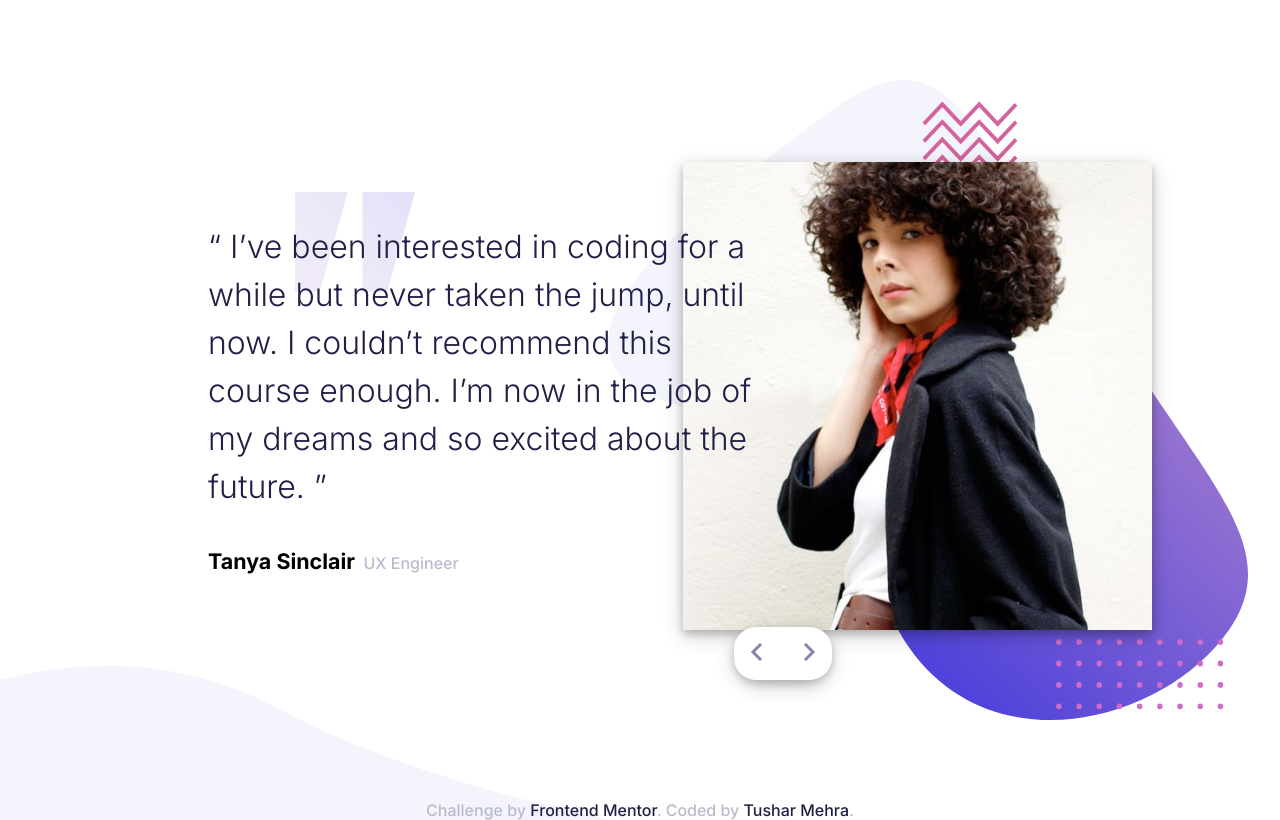
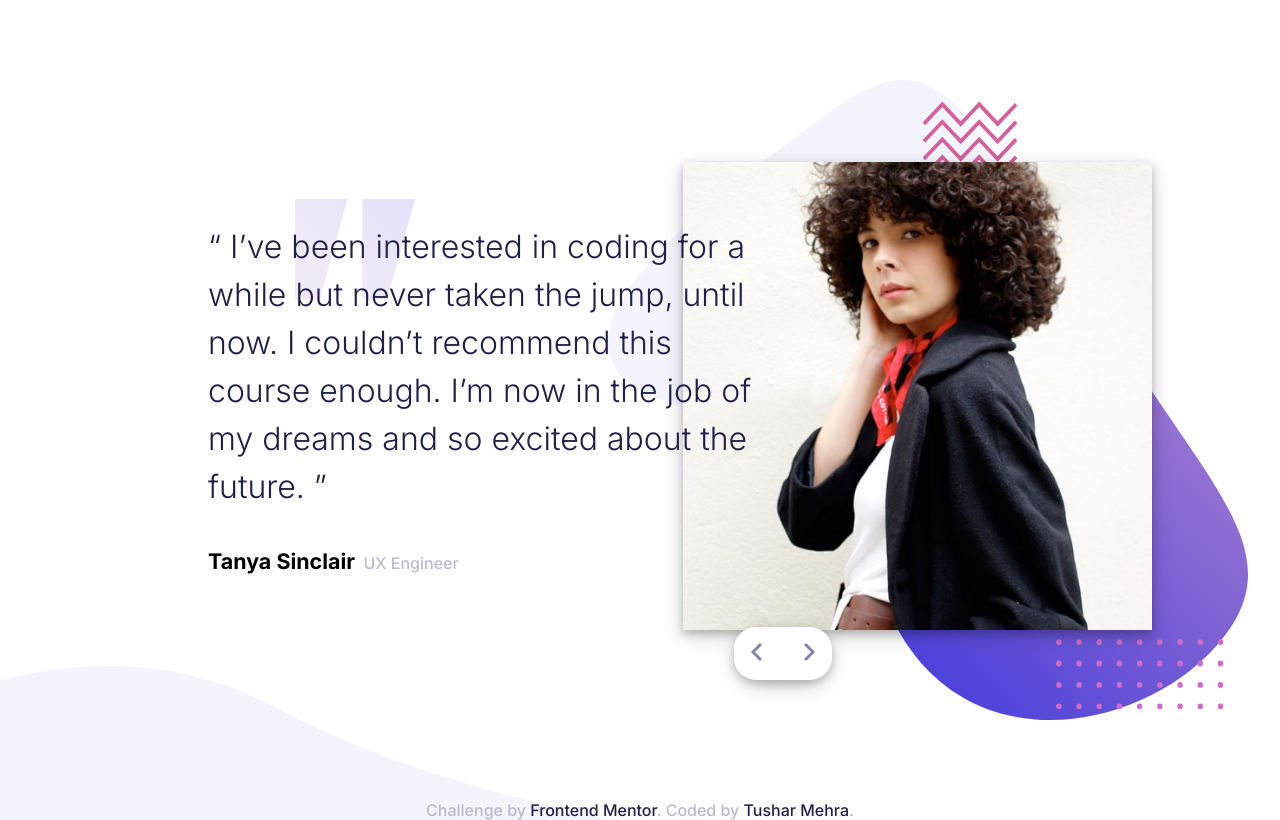
Before and after one commit to tushar416/coding-bootcamp-testimonials-sliders, a plain HTML site: page index.html in a window 1280 px wide. Drawn offline with Linux system fonts and the light colour scheme.

Commit message:
Update style.css

```diff
--- a/style.css
+++ b/style.css
@@ -68,7 +68,7 @@ a {
   width: 40rem;
   background-image: url("images/pattern-quotes.svg");
   background-repeat: no-repeat;
-  background-position: 20% 8%;
+  background-position: 20% 10%;
 }
 .profile-img img {
   width: 100%;
```
